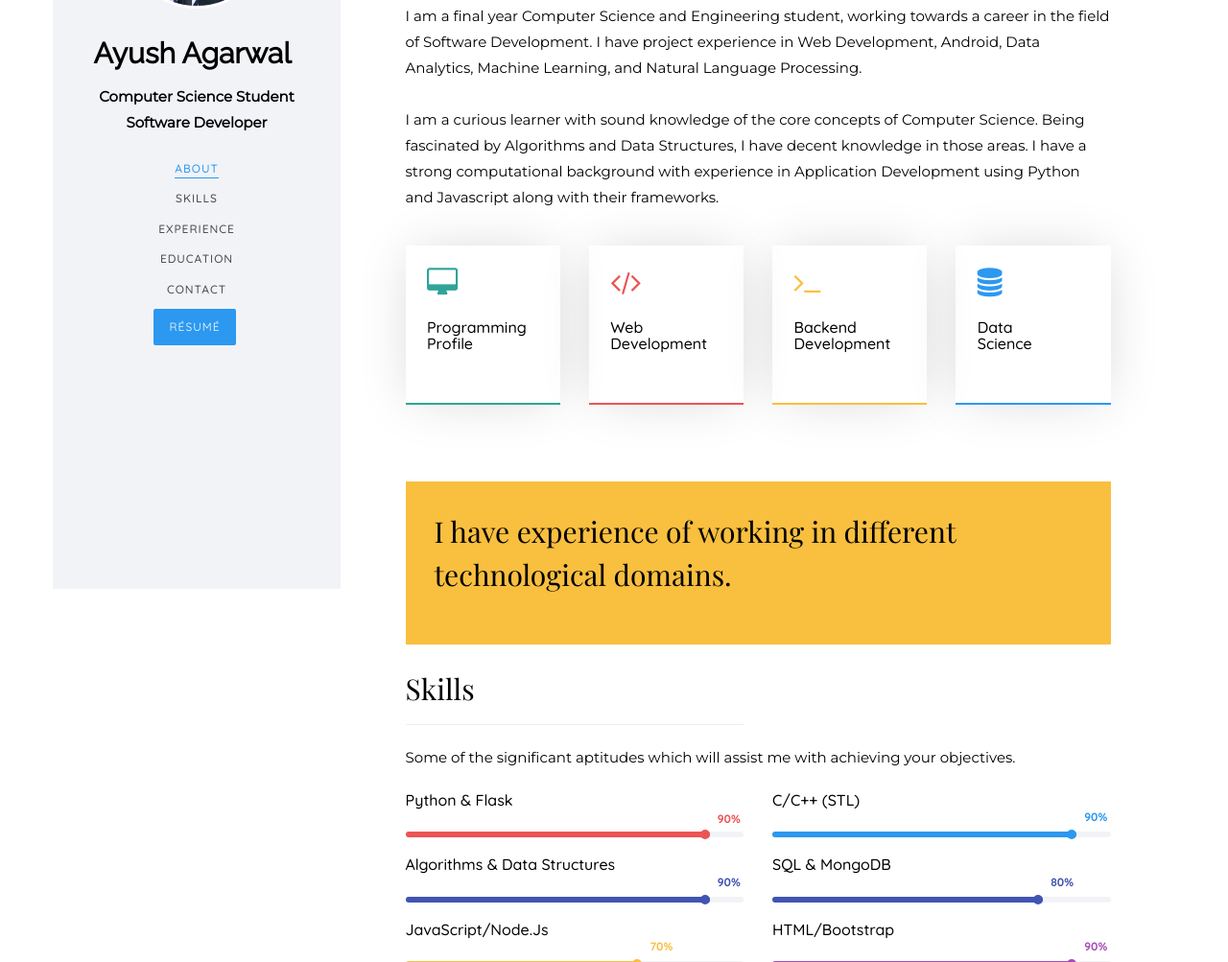
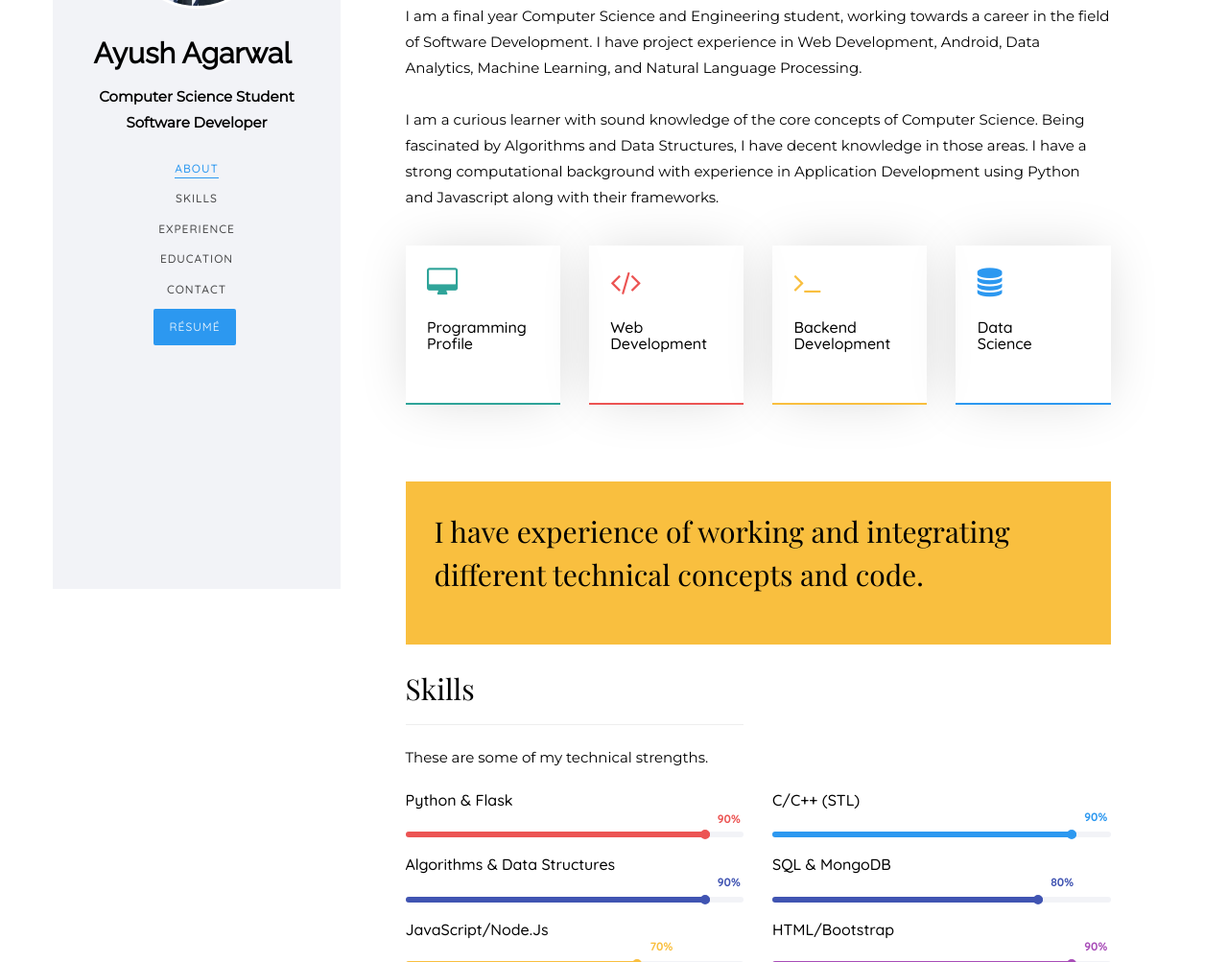
Before and after one commit to ayushdata/ayushdata.github.io, a plain HTML site: page index.html in a window 1280 px wide. Shown: the part 186-1189 px from the top of the page at 96% size. Drawn offline with nearby package versions, Linux system fonts and the light colour scheme; a web font is replaced by a local one.

Commit message:
Update index.html

```diff
--- a/index.html
+++ b/index.html
@@ -189,7 +189,7 @@
                      <div class="row">
                         <div class="col-md-12 animate-box" data-animate-effect="fadeInLeft">
                            <div class="hire">
-                              <h2>I have experience of working in different technological domains.</h2>
+                              <h2>I have experience of working and integrating different technical concepts and code.</h2>
                               <!--<a href="#" class="btn-hire" style="text-align: center;">Download Resume</a>-->
                            </div>
                         </div>
@@ -208,7 +208,7 @@
                      <hr>
                   </div>
                </div>
-               <p>Some of the significant aptitudes which will assist me with achieving your objectives.</p>
+               <p>These are some of my technical strengths.</p>
                <div class="row">
                   <div class="col-md-6 animate-box" data-animate-effect="fadeInRight">
                      <div class="progress-wrap">
```
